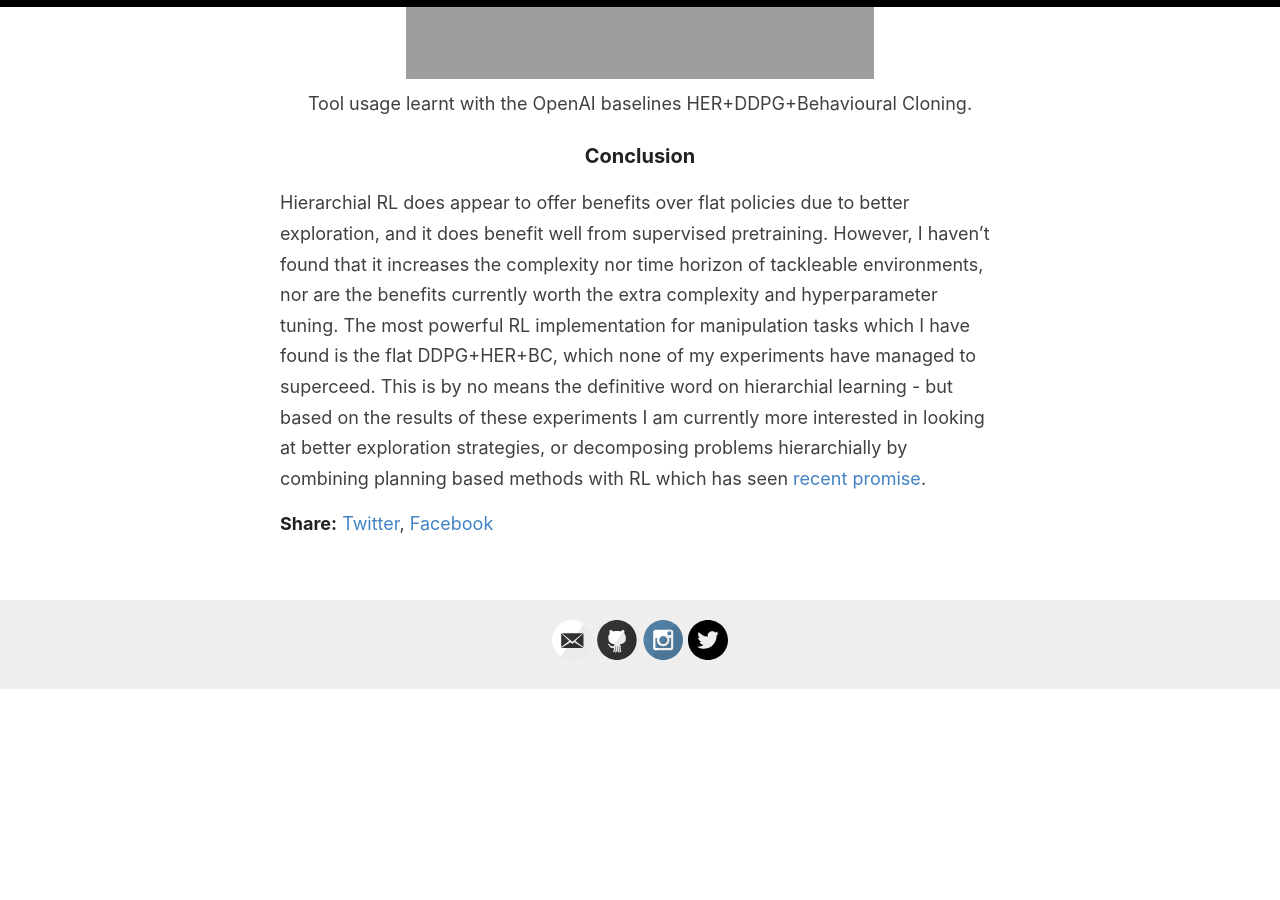
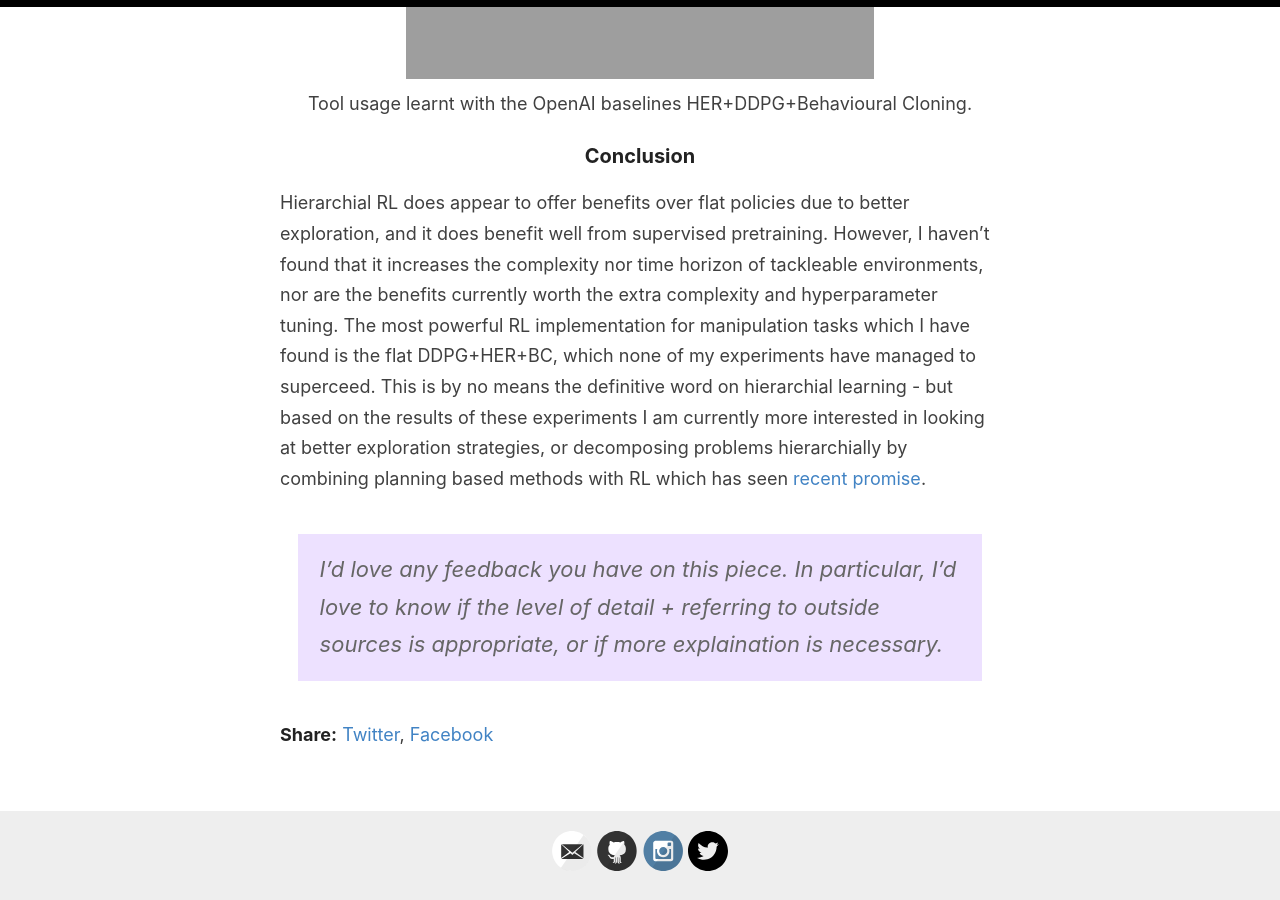
Before and after one commit to sholtodouglas/sholtodouglas.github.io, a Jekyll site: the page built from _posts/2020-06-03-DoesHierarchialRLWorkYet.md, in a window 1280 px wide and 900 px high, scrolled down 16253 px. Built offline with Jekyll 4.4.1, drawn with Linux system fonts in a browser that asks for light colours; formulas are drawn with MathJax 3; before the commit the page ends 16943 px from its top, so only the background shows below that.

Commit message:
Update 2020-06-03-DoesHierarchialRLWorkYet.md

```diff
--- a/_posts/2020-06-03-DoesHierarchialRLWorkYet.md
+++ b/_posts/2020-06-03-DoesHierarchialRLWorkYet.md
@@ -204,3 +204,6 @@ In past experiments, I found that [OpenAI's baseline implementation of HER+DDPG
 ### Conclusion
 
 Hierarchial RL does appear to offer benefits over flat policies due to better exploration, and it does benefit well from supervised pretraining. However, I haven't found that it increases the complexity nor time horizon of tackleable environments, nor are the benefits currently worth the extra complexity and hyperparameter tuning. The most powerful RL implementation for manipulation tasks which I have found is the flat DDPG+HER+BC, which none of my experiments have managed to superceed. This is by no means the definitive word on hierarchial learning - but based on the results of these experiments I am currently more interested in looking at better exploration strategies, or decomposing problems hierarchially by combining planning based methods with RL which has seen [recent](https://arxiv.org/abs/2002.12336) [promise](https://arxiv.org/pdf/1906.05253.pdf).
+
+
+> I'd love any feedback you have on this piece. In particular, I'd love to know if the level of detail + referring to outside sources is appropriate, or if more explaination is necessary.
```
